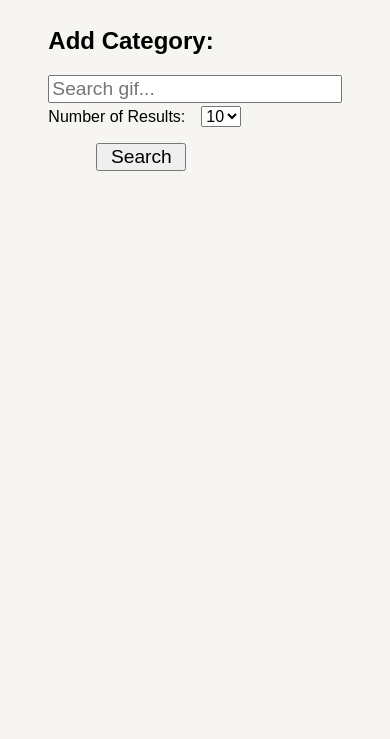
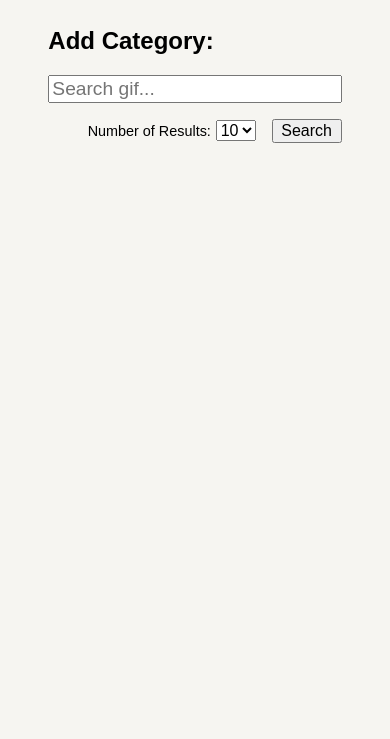
Before and after one commit to JoaquinGit/react-gifexpertapp, a React app: page / in a window 390 px wide. Shown: the part 105-844 px from the top of the page. Built offline with nearby package versions, Linux system fonts and the light colour scheme.

Commit message:
mejorando responsive

```diff
--- a/src/components/AddCategory.js
+++ b/src/components/AddCategory.js
@@ -48,6 +48,7 @@ export const AddCategory = ( {setCategories} ) => {
             />
 
             <div className="div-search">
+                <div className= "div-select">
                     <p>Number of Results:</p>
                     <select name="results" value={ inputValue.results } onChange={ (e) => handleInputChange(e) }>
 
@@ -58,6 +59,7 @@ export const AddCategory = ( {setCategories} ) => {
                         <option value="50">50</option>
 
                     </select>
+                </div>
 
                 <input className="input-btn" type="submit" value="Search"></input>
             </div>
--- a/src/index.css
+++ b/src/index.css
@@ -29,6 +29,7 @@ body {
 .input-field {
   font-size: 1.2rem;
   color: black;
+  margin-bottom: 1rem;
 }
 
 .h2-input-value {
@@ -45,7 +46,9 @@ body {
 }
 
 .div-search {
-  margin-top: 0.2rem;
+  display: flex;
+  justify-content: flex-end;
+  align-items: center;
 }
 
 .div-search p {
@@ -53,8 +56,11 @@ body {
   display: inline;
 }
 
+.div-select {
+  margin-right: 1rem;
+}
+
 .input-btn {
-  margin: 1rem 1rem 1rem 3rem;
   font-size: 1.2rem;
   width: 90px;
 }
@@ -81,7 +87,7 @@ select, option {
 hr {
 
   background-color: rgb(241, 238, 230);
-  margin-top: 1rem;
+  margin-top: 2rem;
   margin-bottom: 0.5rem;
   border-radius: 0.1rem;
   height: 0.12rem;
@@ -110,3 +116,34 @@ hr {
   max-height: 200px;
   max-width: 100%;
 }
+
+/***************  Media Queries  *****************/
+
+@media (max-width: 480px) {
+
+  .div-search p {
+    font-size: 0.9rem;
+    margin-right: 0.3rem;
+  }
+
+  .input-btn {
+    font-size: 1rem;
+    width: 70px;
+  }
+
+  .h2-input-value {
+    font-size: 1.2rem;
+  }
+
+}
+
+@media (max-width: 340px) {
+
+  select {
+    margin-top: 0.5rem;
+  }
+
+  .h2-input-value {
+    font-size: 1rem;
+  }
+}
```
Lines whose indentation alone changed are shown as unchanged.
